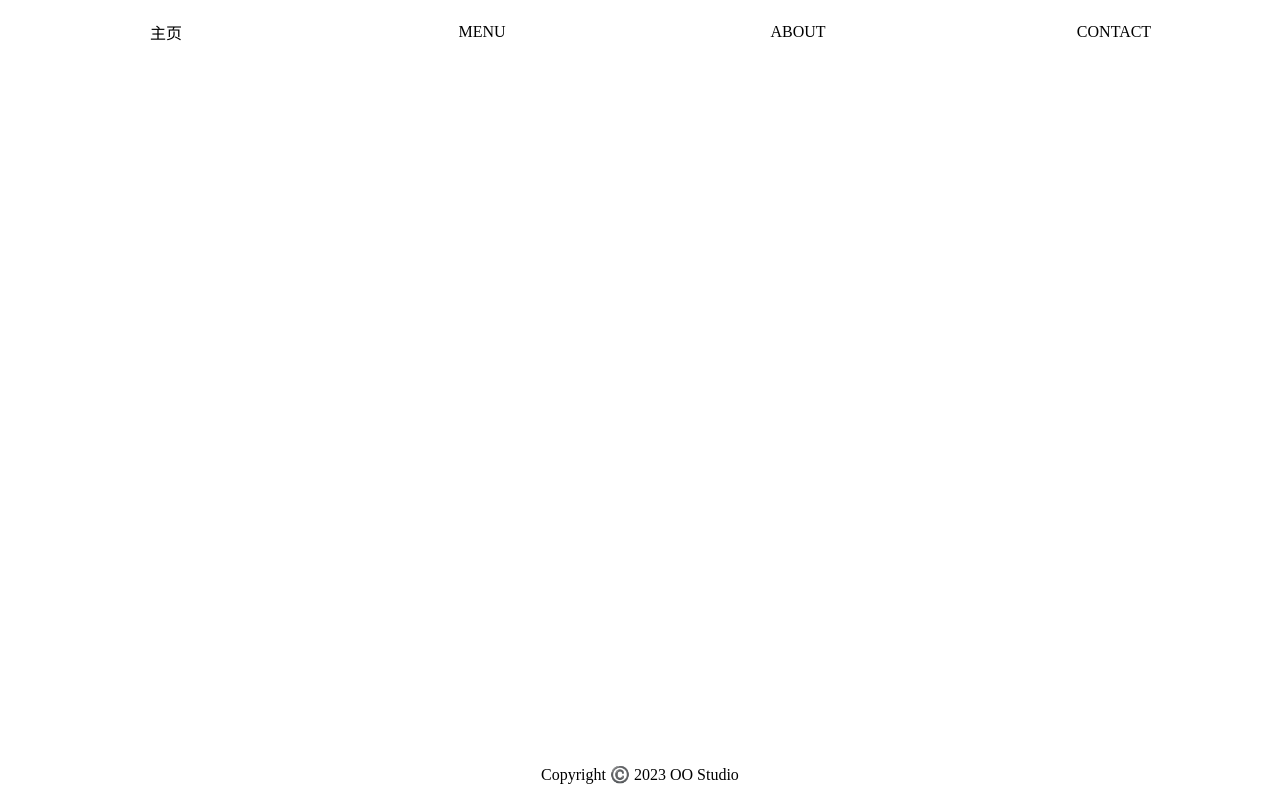
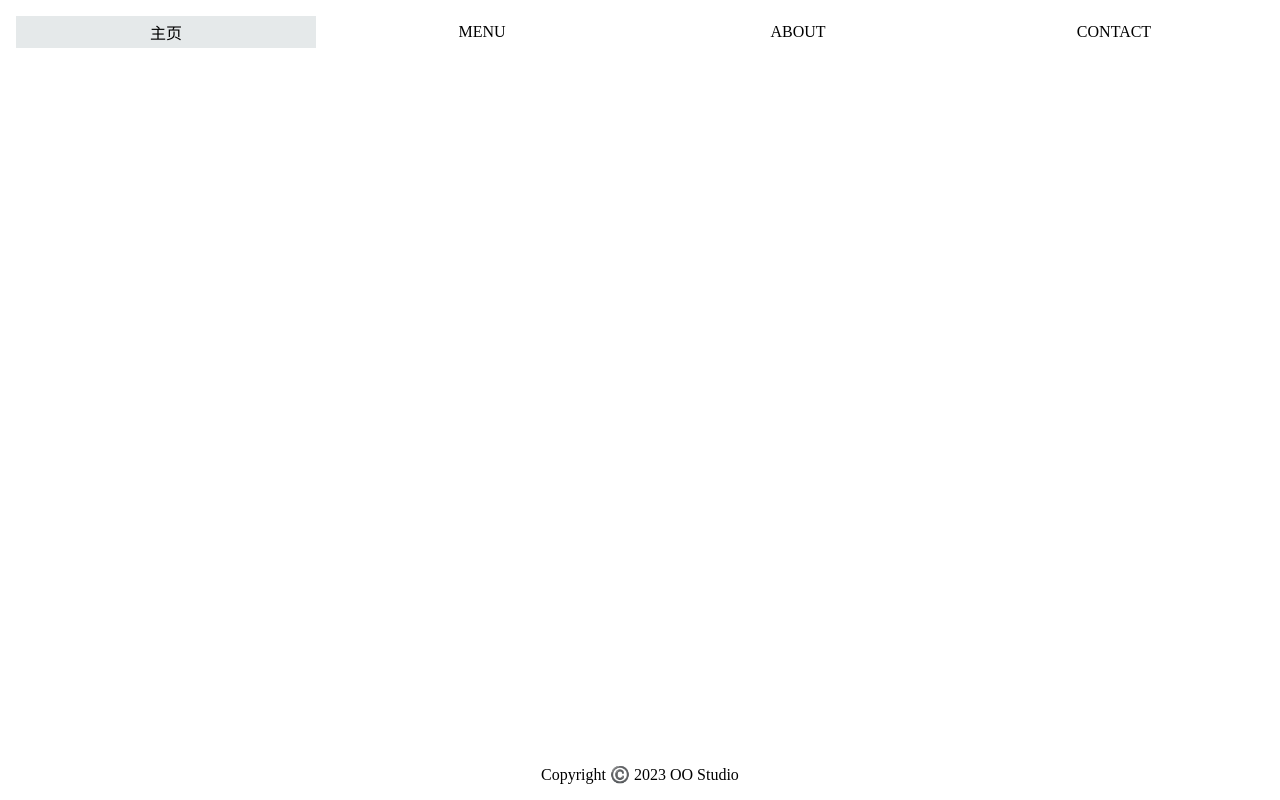
Before and after one commit to wszhan/restaurant-page, a website built with webpack: page dist/index.html in a window 1280 px wide. In both pictures the pointer is over the element "HOME". Built offline with nearby package versions, Linux system fonts and the light colour scheme.

Commit message:
add hover animation to nav bar tabs

```diff
--- a/src/style.css
+++ b/src/style.css
@@ -29,6 +29,10 @@ header {
     align-items: center;
 }
 
+.nav-tab:hover {
+    background-color: rgb(229, 233, 234);
+}
+
 .nav-tab:hover span {
     display: none;
 }
```
